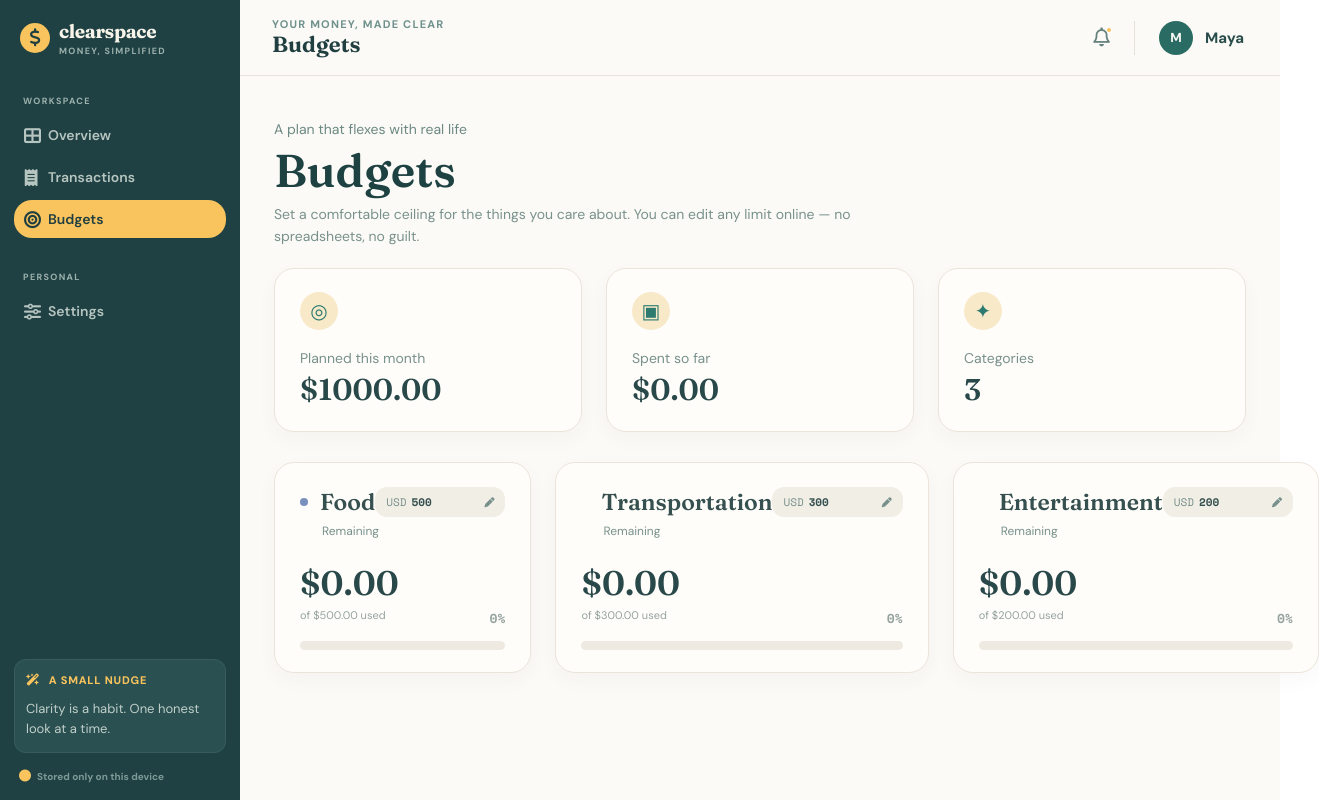
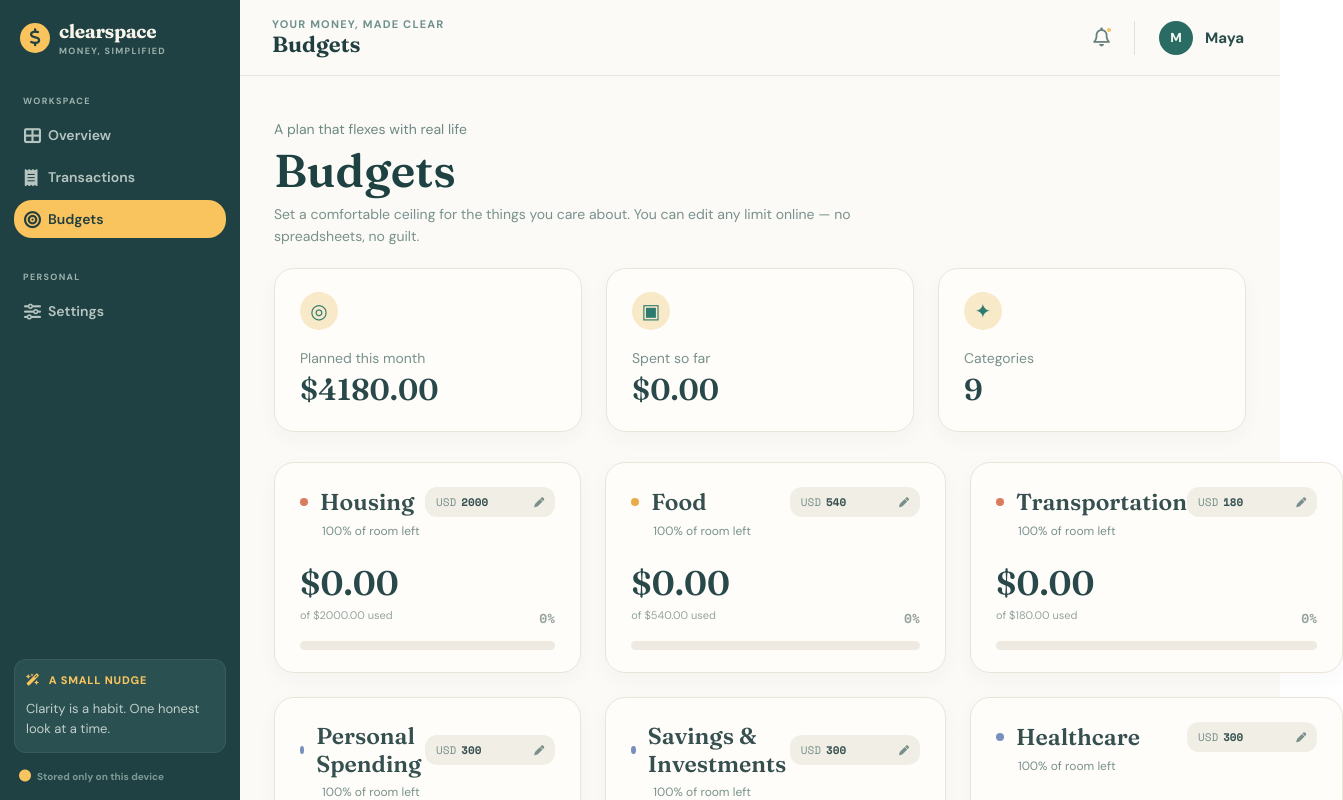
Before and after one commit to emperorfrost17-png/finance-tracker-app, a React (Vite) app: page /budget in a window 1280 px wide. Shown: the top 800 px of the page, 1343 px wide, since content can reach past the window. Built offline with nearby package versions, Linux system fonts and the light colour scheme.

Commit message:
created default budgets if no budgets are found

```diff
--- a/src/pages/BudgetPage.tsx
+++ b/src/pages/BudgetPage.tsx
@@ -13,46 +13,92 @@ interface Budget {
   tone: string;
 }
 
-interface BudgetPageProps {
-  transactions: Transaction[];
-}
+export function BudgetPage({ transactions }: { transactions: Transaction[] }) {
+  const createdDefaultBudgets = () => {
+    return [
+    {
+      id: crypto.randomUUID(),
+      name: "Housing",
+      icon: "◎",
+      limit: 2000,
+      remaining: "100% of room left",
+      tone: "coral",
+    },
+    {
+      id: crypto.randomUUID(),
+      name: "Food",
+      icon: "▣",
+      limit: 540,
+      remaining: "100% of room left",
+      tone: "gold",
+    },
+    {
+      id: crypto.randomUUID(),
+      name: "Transportation",
+      icon: "✦",
+      limit: 180,
+      remaining: "100% of room left",
+      tone: "coral",
+    },
 
-export function BudgetPage({ transactions }: BudgetPageProps) {
-  const createDefaultBudgets = (): Budget[] => [
     {
-      id: "1",
-      name: "Food",
-      icon: "🍔",
-      limit: 500,
-      remaining: "Remaining",
+      id: crypto.randomUUID(),
+      name: "Personal Spending",
+      icon: "●",
+      limit: 300,
+      remaining: "100% of room left",
       tone: "blue",
     },
     {
-      id: "2",
-      name: "Transportation",
-      icon: "🚗",
+      id: crypto.randomUUID(),
+      name: "Savings & Investments",
+      icon: "●",
       limit: 300,
-      remaining: "Remaining",
-      tone: "green",
+      remaining: "100% of room left",
+      tone: "blue",
     },
     {
-      id: "3",
+      id: crypto.randomUUID(),
+      name: "Healthcare",
+      icon: "●",
+      limit: 300,
+      remaining: "100% of room left",
+      tone: "blue",
+    },
+    {
+      id: crypto.randomUUID(),
+      name: "Other",
+      icon: "●",
+      limit: 300,
+      remaining: "100% of room left",
+      tone: "blue",
+    },
+    {
+      id: crypto.randomUUID(),
+      name: "Wellness",
+      icon: "✦",
+      limit: 160,
+      remaining: "100% of room left",
+      tone: "olive",
+    },
+    {
+      id: crypto.randomUUID(),
       name: "Entertainment",
-      icon: "🎬",
-      limit: 200,
-      remaining: "Remaining",
-      tone: "purple",
+      icon: "●",
+      limit: 100,
+      remaining: "100% of room left",
+      tone: "plum",
     },
-  ];
+    ];
+  };
 
-  const handleBudgetLimitChange = (
-    budgetId: string,
-    event: React.ChangeEvent<HTMLInputElement>,
-  ) => {
+  const handleBudgetLimitChange = (budgetId: string, event: React.ChangeEvent<HTMLInputElement>) => {
     const newLimit = parseFloat(event.target.value);
     setBudgets((prevBudgets) =>
       prevBudgets.map((budget) =>
-        budget.id === budgetId ? { ...budget, limit: newLimit } : budget,
+        budget.id === budgetId
+          ? { ...budget, limit: newLimit }
+          : budget,
       ),
     );
   };
@@ -65,9 +111,10 @@ export function BudgetPage({ transactions }: BudgetPageProps) {
       }
     } catch (error) {
       console.error("Failed to load saved budgets.", error);
-      return createDefaultBudgets();
+      return createdDefaultBudgets();
     }
-    return createDefaultBudgets();
+
+    return createdDefaultBudgets();
   });
 
   useEffect(() => {
@@ -82,6 +129,7 @@ export function BudgetPage({ transactions }: BudgetPageProps) {
   const spentBudgetForMonth = transactions
     .filter((transaction) => transaction.type === "Expense")
     .reduce((sum, transaction) => sum + transaction.amount.expense, 0);
+
 
   return (
     <main className="App budgets-page">
```
